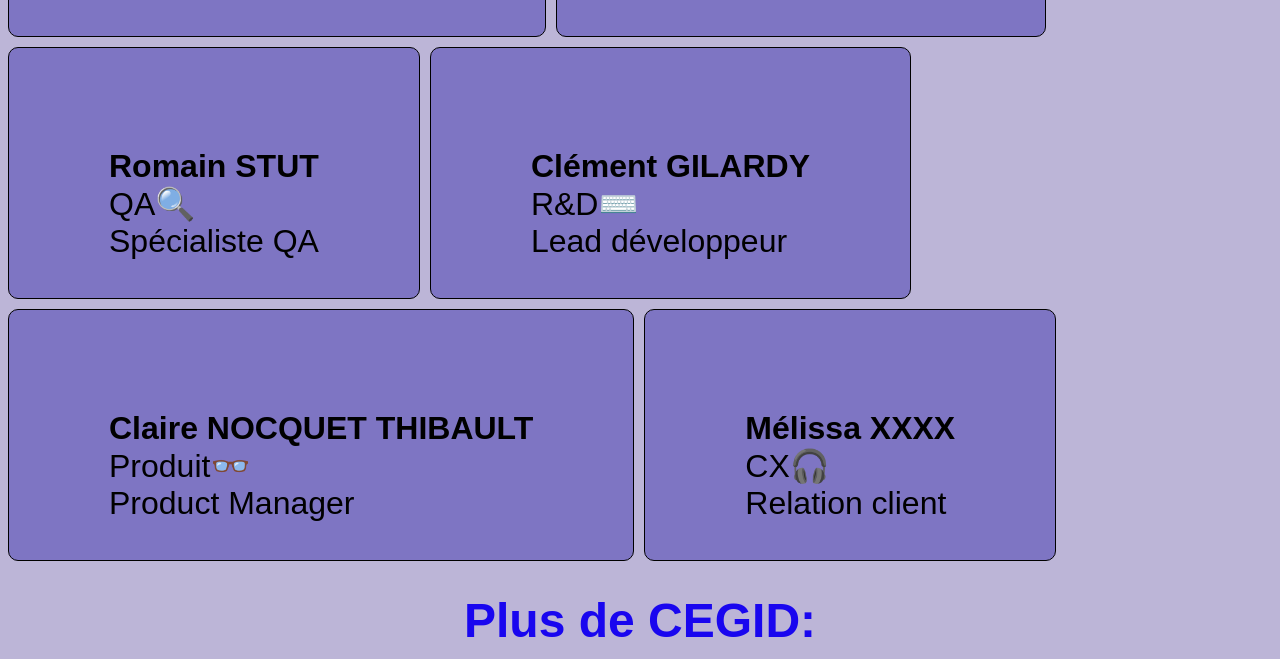
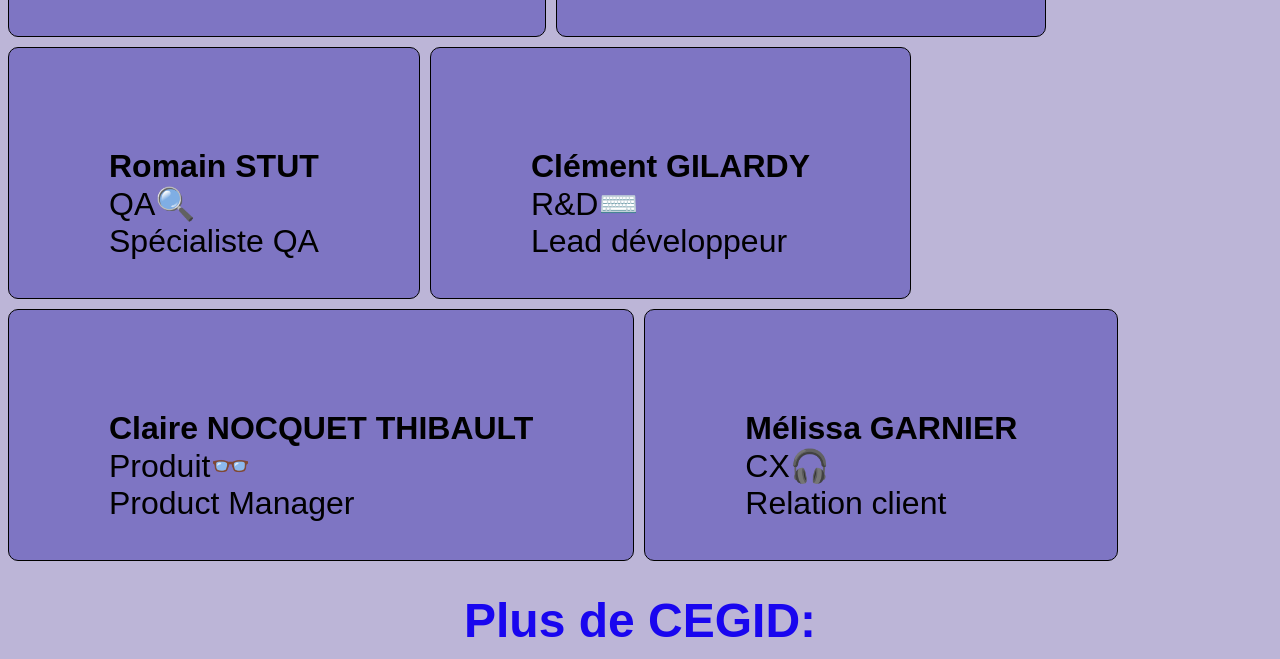
Before and after one commit to guillaumebdx/repertoire, a plain HTML site: page index.html in a window 1280 px wide. Shown: the part 1034-1693 px from the top of the page. Drawn offline with Linux system fonts and the light colour scheme.

Commit message:
Add melissa

```diff
--- a/index.html
+++ b/index.html
@@ -73,7 +73,7 @@
             </div>
 
             <div class="vignette" data-service="CX">
-                <span class="nom">Mélissa XXXX</span><br>
+                <span class="nom">Mélissa GARNIER</span><br>
                 <span class="service">CX🎧</span><br>
                 <span class="poste">Relation client</span>
             </div>
```
